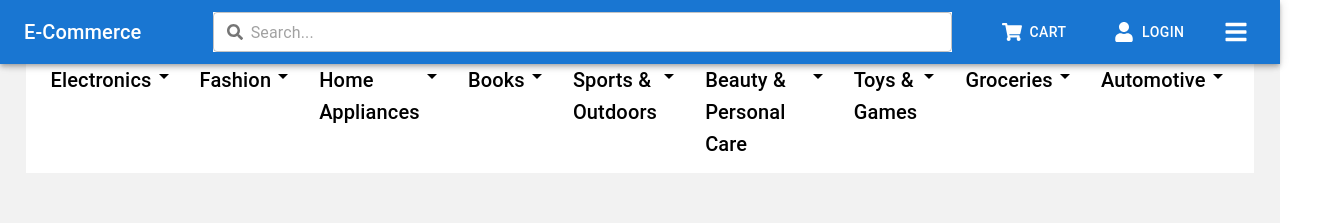
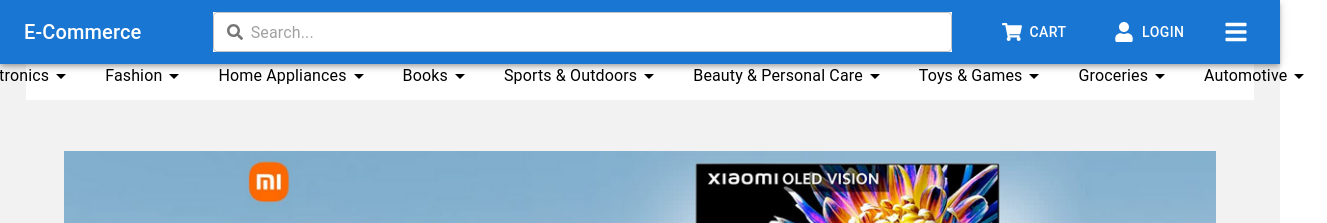
Before and after one commit to Om-Midya/e-commerce_Frontend, a React (Vite) app: page / in a window 1280 px wide. Shown: the top 223 px of the page, 1327 px wide, since content can reach past the window. Built offline with nearby package versions, Linux system fonts and the light colour scheme.

Commit message:
Elemental changes in Category

```diff
--- a/src/components/Categories.tsx
+++ b/src/components/Categories.tsx
@@ -1,5 +1,5 @@
 import React from 'react';
-import { Box, Menu, MenuItem, Typography, useMediaQuery, useTheme } from '@mui/material';
+import {Box, ListItemButton, Menu, MenuItem, Typography, useMediaQuery, useTheme} from '@mui/material';
 import ArrowDropDownIcon from '@mui/icons-material/ArrowDropDown';
 import data from "../../public/data.json";
 import {NestedDropdown,NestedMenuItem} from "mui-nested-menu";
@@ -63,30 +63,27 @@
                 justifyContent: 'center',
                 margin: '4% 2%',
                 backgroundColor: 'white',
-                padding: '1%',
+                padding: '0.5%',
             }}
         >
             {categories.map((category) => (
-                <Box
-                    key={category.id}
-                    style={{
-                    margin: '0 1%',
-                }}
-                >
-                    <Typography
-                        variant="h6"
-                        onMouseEnter={(event) => handleCategoryClick(event, category.subCategories)}
+                <Box key={category.id} style={{
+                    margin: '0',
+                }}>
+                    <MenuItem
+                        onClick={(event) => handleCategoryClick(event, category.subCategories)}
                         style={{
                             cursor: 'pointer',
                             color: 'black',
                             display: 'flex',
                             justifyContent: 'center',
-                    }}
+                        }}
+                    >
 
-                    >
-                        {category.name}
-                        <ArrowDropDownIcon />
-                    </Typography>
+                    {category.name}
+                    <ArrowDropDownIcon />
+
+                    </MenuItem>
                     <Menu
                         anchorEl={anchorEl}
                         open={Boolean(anchorEl)}
@@ -108,7 +105,7 @@
                                 key={subCategory.id}
                                 label={subCategory.name}
                                 parentMenuOpen={Boolean(anchorEl)}
-                                // onClick={(event) => handleSubCategoryClick(event, subCategory.nestedSubCategories)}
+                                onClick={(event) => handleSubCategoryClick(event, subCategory.nestedSubCategories)}
                             >
                                 {subCategory.nestedSubCategories.map((nestedSubCategory) => (
                                     <MenuItem key={nestedSubCategory.id} onClick={handleClose}>
```
